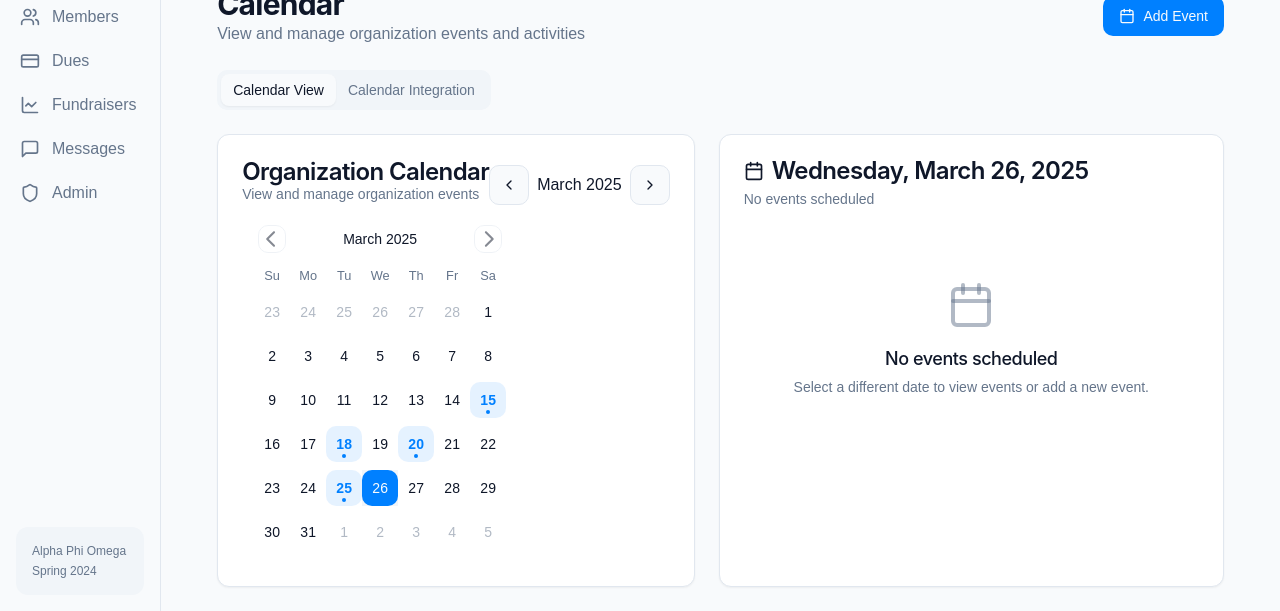
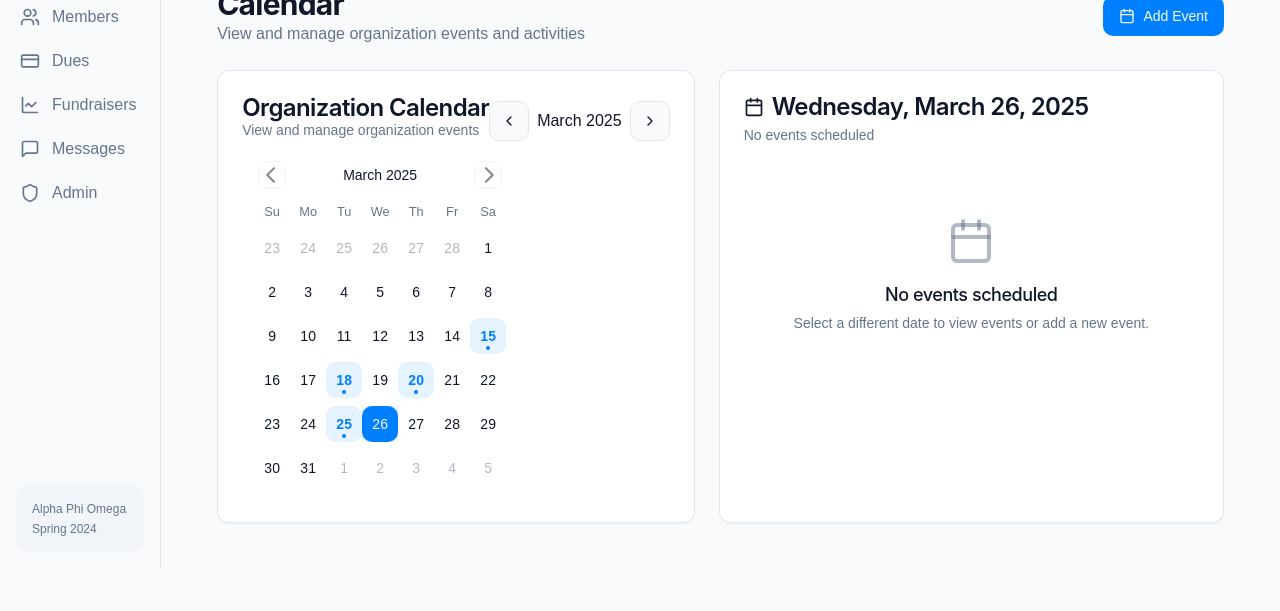
Before and after one commit to orgconnectapp/greek-connectivity, a React (Vite) app: page /calendar in a window 1280 px wide. Shown: the part 231-842 px from the top of the page. After the commit the page ends 800 px from the top, so only its background shows below. Built offline with nearby package versions, Linux system fonts and the light colour scheme; sample sign-in values are in the browser's storage.

Commit message:
Remove calendar integration feature
Removed the calendar integration tab and related components.

```diff
--- a/src/pages/Calendar.tsx
+++ b/src/pages/Calendar.tsx
@@ -1,8 +1,6 @@
 
 import { useState } from "react";
-import { Tabs, TabsContent, TabsList, TabsTrigger } from "@/components/ui/tabs";
 import EventCalendar from "@/components/calendar/EventCalendar";
-import CalendarIntegration from "@/components/calendar/CalendarIntegration";
 import CreateEventDialog from "@/components/calendar/CreateEventDialog";
 import { Event } from "@/components/calendar/types";
 
@@ -27,18 +25,7 @@ const Calendar = () => {
         <CreateEventDialog />
       </div>
 
-      <Tabs defaultValue="calendar" className="w-full">
-        <TabsList>
-          <TabsTrigger value="calendar">Calendar View</TabsTrigger>
-          <TabsTrigger value="integration">Calendar Integration</TabsTrigger>
-        </TabsList>
-        <TabsContent value="calendar" className="mt-6">
-          <EventCalendar onEventSelect={handleEventSelect} />
-        </TabsContent>
-        <TabsContent value="integration" className="mt-6">
-          <CalendarIntegration />
-        </TabsContent>
-      </Tabs>
+      <EventCalendar onEventSelect={handleEventSelect} />
     </div>
   );
 };
```
